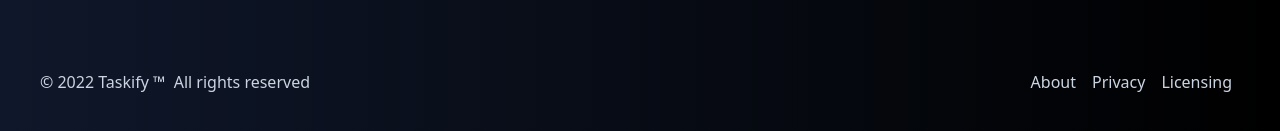
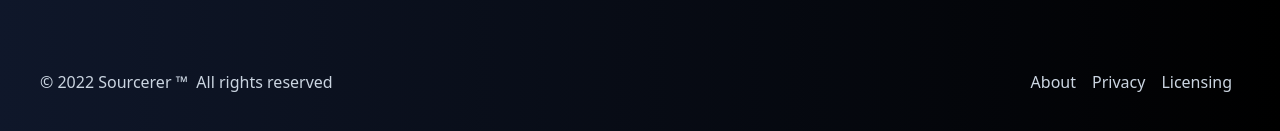
Before and after one commit to aurum77/sourcerer-frontend, a React (Vite) app: page / in a window 1280 px wide. Shown: the part 666-797 px from the top of the page. Built offline with nearby package versions, Linux system fonts and the light colour scheme; the HTML template or start-up script is replaced by a standard one.

Commit message:
change brand name

```diff
--- a/src/components/Footer.jsx
+++ b/src/components/Footer.jsx
@@ -4,7 +4,7 @@ const Footer = () => {
   return (
     <footer className="flex flex-row text-base p-10 text-slate-300 gap-4 fixed inset-x-0 bottom-0">
       <div className="flex flex-col sm:flex-row sm:static sm:my-0">
-        <div>&#169; 2022 Taskify &#8482; &nbsp;</div>
+        <div>&#169; 2022 Sourcerer &#8482; &nbsp;</div>
         <div>All rights reserved</div>
       </div>
       <ul className="flex flex-1 sm:flex-row flex-col text-right justify-end">
```
